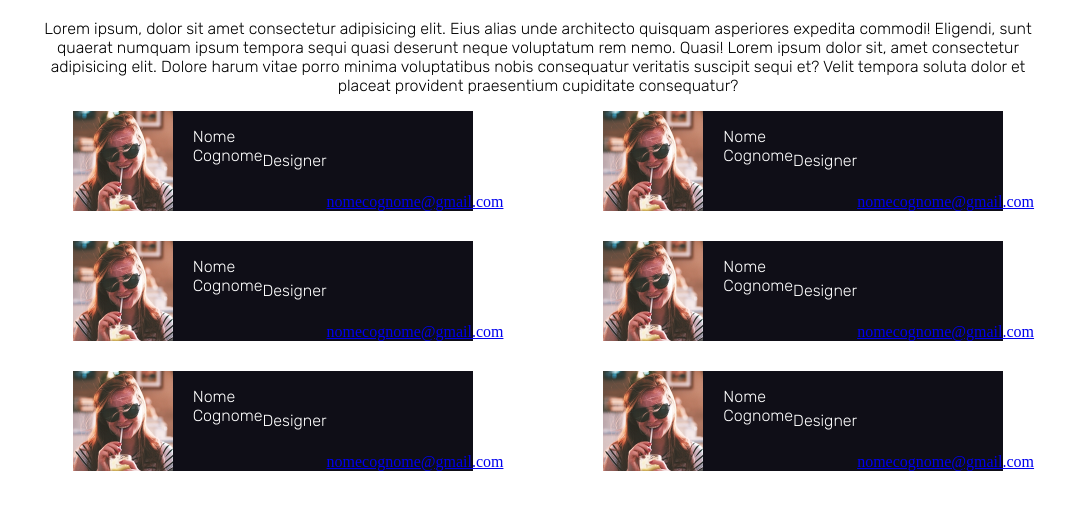
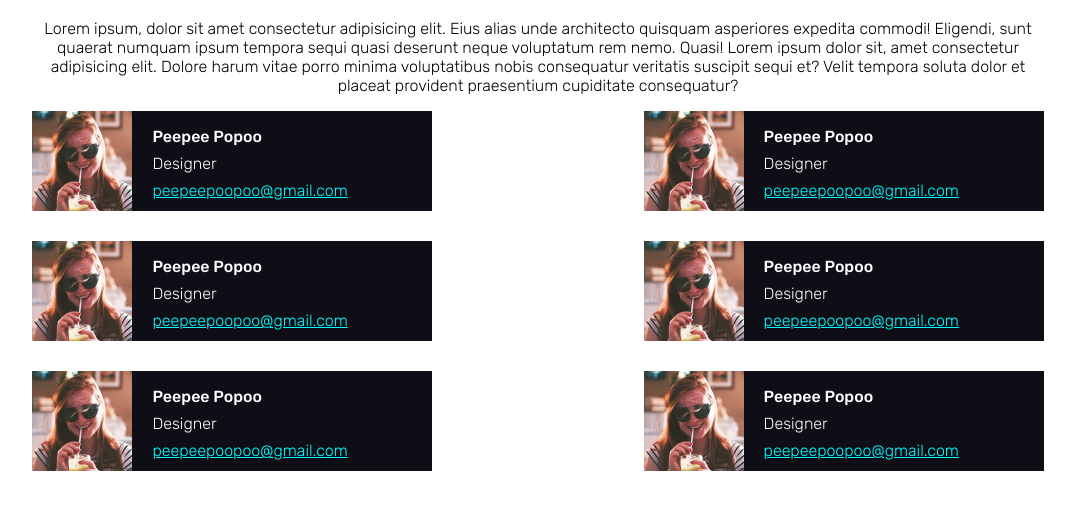
Before and after one commit to Vincenzo-Vicchiariello/html-css-flex-cards, a plain HTML site: page index.html in a window 1280 px wide. Shown: the part 62-572 px from the top of the page, without its empty margins (102-1177 px from the left). Drawn offline with Linux system fonts and the light colour scheme.

Commit message:
Da sistemare i nomi, i ruoli e aggiungere ombra alle card.

```diff
--- a/css/style.css
+++ b/css/style.css
@@ -27,7 +27,7 @@ header {
     display: flex;
     flex-direction: row;
     flex-wrap: wrap;
-    justify-content: space-around;
+    justify-content: space-between;
     align-items: flex-start;
     gap: 30px 50px;
 }
@@ -51,23 +51,20 @@ h3 {
 .card {
     background-color: #0F0E17;
     width: 400px;
+    height: 100px;
     display: flex;
-    flex-direction: row;
-    justify-content: flex-start
-    height: 100px;
+    justify-content: flex-start;
 }
 
 .role {
-    align-self: center;
-    text-align: left;
     color: white;
+    line-height: 220%
 }
 
 
 .name {
-    align-self: flex-start;
     color: white;
-}
+    font-weight: 400;}
 
 img {
     max-height: 100px;
@@ -79,3 +76,7 @@ img {
     align-self: flex-end;
     justify-content: center;
 }
+
+a {
+    color: cyan;
+}
--- a/index.html
+++ b/index.html
@@ -18,12 +18,24 @@
         </header>
     <main>
         <div class="flex-container">
-            <div class="card"> <img class= "align" src="./img/female1.png"> <p class="name">Nome Cognome</p><p class="role">Designer</p> <a class="mail" href="#">nomecognome@gmail.com</a> </div>
-            <div class="card"> <img class= "align" src="./img/female1.png"> <p class="name">Nome Cognome</p><p class="role">Designer</p> <a class="mail" href="#">nomecognome@gmail.com</a> </div>
-            <div class="card"> <img class= "align" src="./img/female1.png"> <p class="name">Nome Cognome</p><p class="role">Designer</p> <a class="mail" href="#">nomecognome@gmail.com</a> </div>
-            <div class="card"> <img class= "align" src="./img/female1.png"> <p class="name">Nome Cognome</p><p class="role">Designer</p> <a class="mail" href="#">nomecognome@gmail.com</a> </div>
-            <div class="card"> <img class= "align" src="./img/female1.png"> <p class="name">Nome Cognome</p><p class="role">Designer</p> <a class="mail" href="#">nomecognome@gmail.com</a> </div>
-            <div class="card"> <img class= "align" src="./img/female1.png"> <p class="name">Nome Cognome</p><p class="role">Designer</p> <a class="mail" href="#">nomecognome@gmail.com</a> </div>
+            <div class="card">
+                <img src="./img/female1.png"> <p class="inline"> <span class="name"> Peepee Popoo </span> <br> <span class="role">Designer </span> <br> <a href="#">peepeepoopoo@gmail.com</a></p>
+            </div>
+            <div class="card">
+                <img src="./img/female1.png"> <p class="inline"> <span class="name"> Peepee Popoo </span> <br> <span class="role">Designer </span> <br> <a href="#">peepeepoopoo@gmail.com</a></p>
+            </div>
+            <div class="card">
+                <img src="./img/female1.png"> <p class="inline"> <span class="name"> Peepee Popoo </span> <br> <span class="role">Designer </span> <br> <a href="#">peepeepoopoo@gmail.com</a></p>
+            </div>
+            <div class="card">
+                <img src="./img/female1.png"> <p class="inline"> <span class="name"> Peepee Popoo </span> <br> <span class="role">Designer </span> <br> <a href="#">peepeepoopoo@gmail.com</a></p>
+            </div>
+            <div class="card">
+                <img src="./img/female1.png"> <p class="inline"> <span class="name"> Peepee Popoo </span> <br> <span class="role">Designer </span> <br> <a href="#">peepeepoopoo@gmail.com</a></p>
+            </div>
+            <div class="card">
+                <img src="./img/female1.png"> <p class="inline"> <span class="name"> Peepee Popoo </span> <br> <span class="role">Designer </span> <br> <a href="#">peepeepoopoo@gmail.com</a></p>
+            </div>
         </div>
     </main>
 </body>
```
